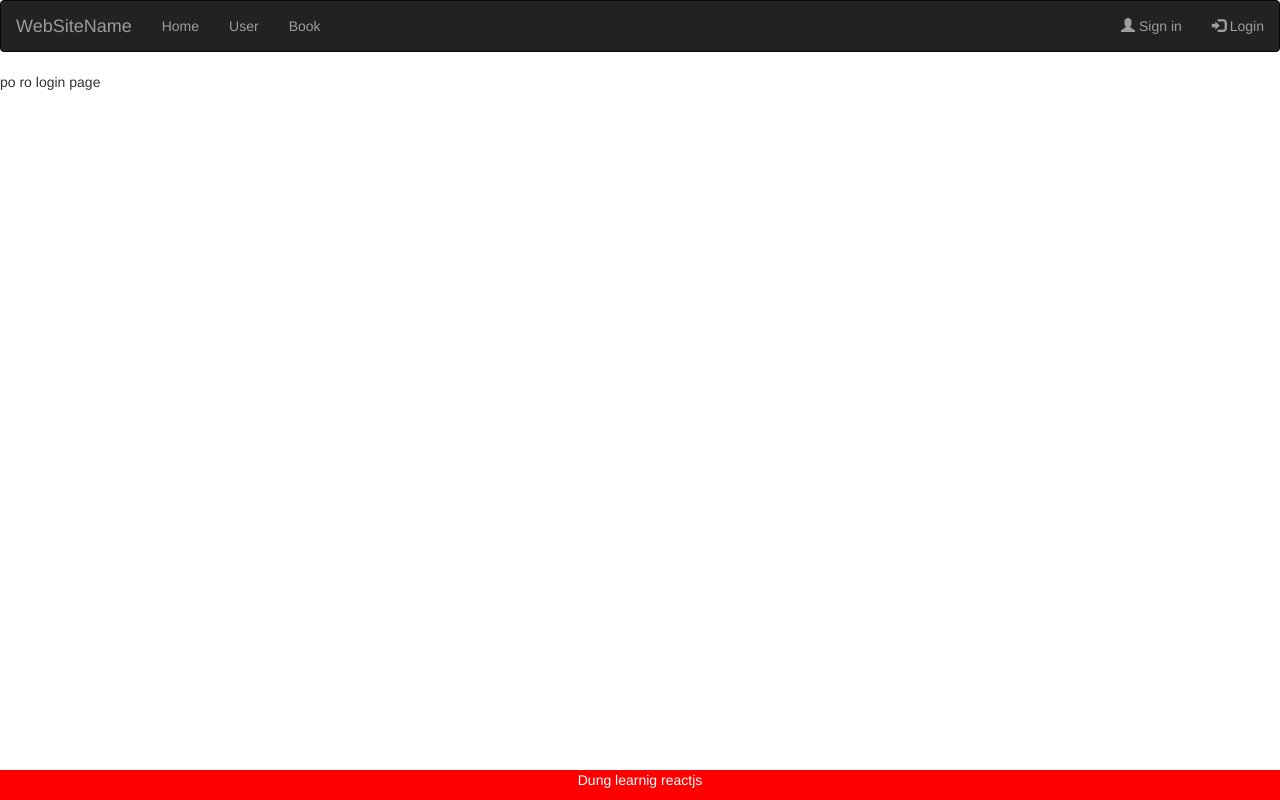
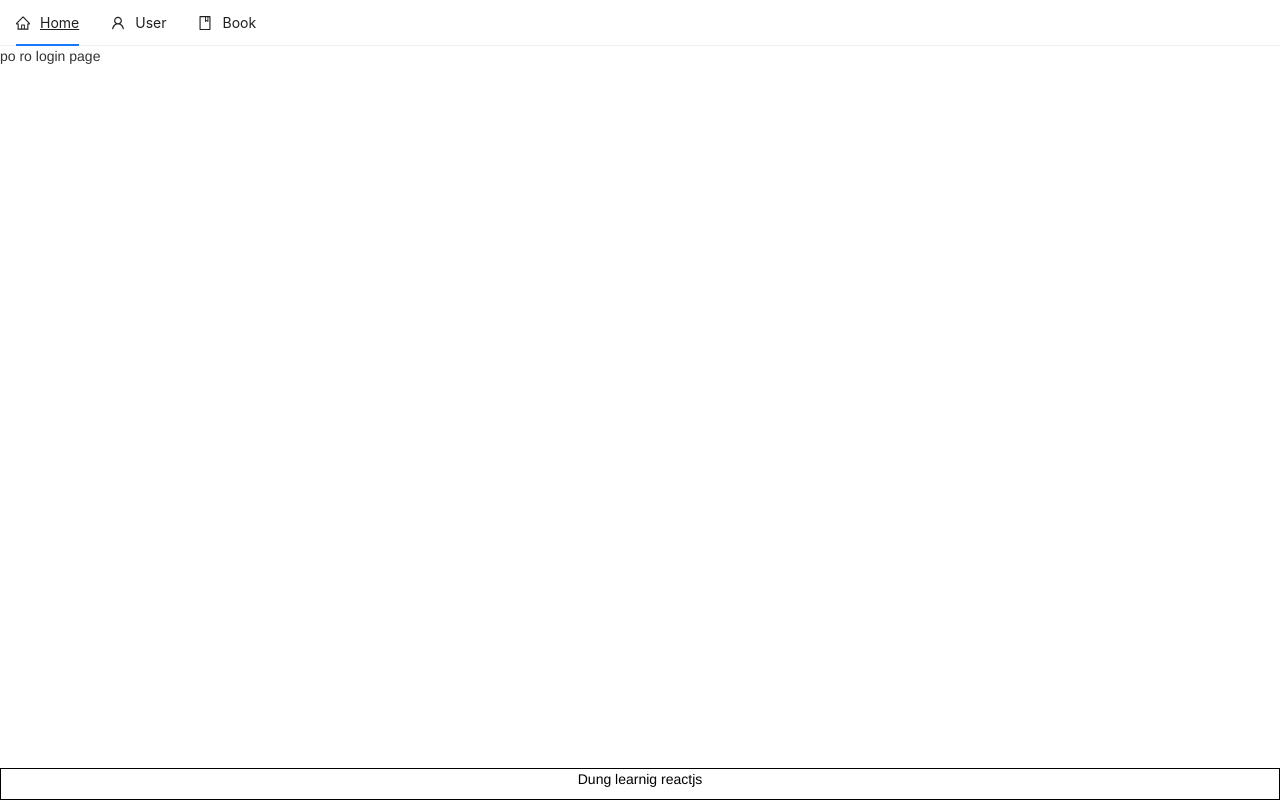
Before and after one commit to HuuDungg/learnReact, a React (Vite) app: page /login in a window 1280 px wide. Built offline with nearby package versions, Linux system fonts and the light colour scheme.

Commit message:
lifting state

```diff
--- a/src/components/layout/footer.jsx
+++ b/src/components/layout/footer.jsx
@@ -2,7 +2,7 @@ const Footer = () =>{
     return(
         <>
             <div className="footer">
-                <p>Dung learnig reactjs</p>
+                <p className="textFooter">Dung learnig reactjs</p>
             </div>
         </>
     )
--- a/src/components/layout/header.jsx
+++ b/src/components/layout/header.jsx
@@ -1,25 +1,33 @@
-import { Link, NavLink } from "react-router-dom"
+import React, { useState } from 'react';
+import { UserOutlined, HomeOutlined, BookOutlined} from '@ant-design/icons';
+import { Menu } from 'antd';
+import { Link } from 'react-router-dom';
 const Header = () =>{
-    return(
-        <>
-            <nav className="navbar navbar-inverse">
-                <div className="container-fluid">
-                    <div className="navbar-header">
-                    <a className="navbar-brand" href="#">WebSiteName</a>
-                    </div>
-                    <ul className="nav navbar-nav">
-                        <li ><NavLink className="active" to='/' >Home</NavLink></li>
-                        <li ><NavLink className="active" to='/users' >User</NavLink></li>
-                        <li ><NavLink className="active" to='/books' >Book</NavLink></li>
-                    </ul>
-                    <ul className="nav navbar-nav navbar-right">
-                        <li><NavLink to='/signin'><span className="glyphicon glyphicon-user"></span> Sign in</NavLink></li>
-                        <li><NavLink to='/login'><span className="glyphicon glyphicon-log-in"></span> Login</NavLink></li>
-                    </ul>
-                </div>
-            </nav>
-        </>
-    )
+    const items = [
+        {
+          label: <Link to={'/'}>Home</Link>,
+          key: 'Home',
+          icon: <HomeOutlined />,
+        },
+        {
+          label: <Link to={'/users'}>User</Link>,
+          key: 'User',
+          icon: <UserOutlined />,
+        },
+        {
+            label: <Link to={'/books'}>Book</Link>,
+            key: 'Book',
+            icon: <BookOutlined />,
+          },
+
+      ];
+
+    const [current, setCurrent] = useState('');
+    const onClick = (e) => {
+        console.log('click ', e);
+        setCurrent(e.key);
+    };
+  return <Menu onClick={onClick} selectedKeys={[current]} mode="horizontal" items={items} />;
 }
 
 export default Header
--- a/src/components/page/users.jsx
+++ b/src/components/page/users.jsx
@@ -1,14 +1,25 @@
-import { Outlet } from 'react-router-dom';
+import { fetchAllUser } from '../../service/api.service';
 import Header from '../layout/header';
 import Footer from '../layout/footer';
 import UserTable from '../user/user.table';
 import UserForm from '../user/user.form';
+import { useEffect, useState } from 'react';
 const UserPage = () =>{
+    const [dataUsers, setDataUsers] = useState([])
+
+    useEffect(() =>{
+        loadUser()
+      },[])
+
+      const loadUser = async() =>{
+        const dat = await fetchAllUser()
+        setDataUsers(dat.data)
+      }
     return(
         <>
             <Header></Header>
-            <UserForm></UserForm>
-            <UserTable></UserTable>
+            <UserForm loadUser={loadUser}></UserForm>
+            <UserTable dataUsers={dataUsers}></UserTable>
             <Footer></Footer>
         </>
     )
--- /dev/null
+++ b/src/components/user/update.userModal.jsx
@@ -0,0 +1,79 @@
+import { Button, Input, notification, Modal } from 'antd';
+import { createUserApi } from '../../service/api.service';
+import { useState } from 'react';
+const UpdateModal = () =>{
+    const [fullName, setFullName] = useState()
+    const [email, setEmail] = useState()
+    const [password, setPassword] = useState("")
+    const [phone, setPhone] = useState("")
+    const [isModalOpen, setIsModalOpen] = useState(false)
+
+    const closeAndRefresh = () =>{
+        setIsModalOpen(false)
+        setFullName("")
+        setEmail("")
+        setPassword("")
+        setPhone("")
+        loadUser()
+       }
+
+    const handleCreate = async () => {
+    const status = await createUserApi(fullName, email, password, phone)
+
+    if(status.data){
+        closeAndRefresh()
+        notification.success({
+            message: "Create successfuly",
+            description: "create ok"
+        })
+    }else{
+        notification.error({
+            message: "Something went wrong",
+            description: JSON.stringify(status)
+        })
+    }
+    console.log(`check status ${JSON.stringify(status)}` )
+    }
+
+    return(
+        <>
+            <Modal title="Form update"
+                open={isModalOpen}
+                onOk={() => handleCreate()}
+                onCancel={() => setIsModalOpen(false)}
+                maskClosable={false}
+                >
+                <div>
+                    <span>Full name</span>
+                    <Input
+                    value={fullName}
+                    onChange={(event) => {setFullName(event.target.value)}}
+                    />
+                </div>
+                <div>
+                    <span>Email</span>
+                    <Input
+                    value={email}
+                    onChange={(event) => {setEmail(event.target.value)}}
+                    />
+                </div>
+                <div>
+                    <span>Password</span>
+                    <Input.Password
+                    value={password}
+                    onChange={(event) => {setPassword(event.target.value)}}
+                    />
+                </div>
+                <div>
+                    <span>Phone number</span>
+                    <Input
+                    value={phone}
+                    onChange={(event) => {setPhone(event.target.value)}}
+                    />
+                </div>
+            </Modal>
+        </>
+    )
+}
+
+export default UpdateModal
--- a/src/components/user/user.form.jsx
+++ b/src/components/user/user.form.jsx
@@ -1,7 +1,7 @@
 import React, { useState } from 'react';
 import { Button, Input, notification, Modal } from 'antd';
 import { createUserApi } from '../../service/api.service';
-const UserForm = () => {
+const UserForm = (props) => {
     const [fullName, setFullName] = useState()
     const [email, setEmail] = useState()
     const [password, setPassword] = useState("")
@@ -10,10 +10,23 @@ const UserForm = () => {
    const handleClickButton = () =>{
         setIsModalOpen(true)
    }
+
+   const {loadUser} = props
+
+   const closeAndRefresh = () =>{
+    setIsModalOpen(false)
+    setFullName("")
+    setEmail("")
+    setPassword("")
+    setPhone("")
+    loadUser()
+   }
+
    const handleCreate = async () => {
     const status = await createUserApi(fullName, email, password, phone)
 
     if(status.data){
+        closeAndRefresh()
      notification.success({
          message: "Create successfuly",
          description: "create ok"
@@ -25,7 +38,6 @@ const UserForm = () => {
      })
     }
     console.log(`check status ${JSON.stringify(status)}` )
-    setIsModalOpen(false)
    }
     return(
         <>
@@ -36,9 +48,10 @@ const UserForm = () => {
             type="primary" htmlType="submit">
                 Create
             </Button>
-            <Modal title="Basic Modal"
+            <Modal title="Form create"
             open={isModalOpen}
             onOk={() => handleCreate()}
+            okText={'Add'}
             onCancel={() => setIsModalOpen(false)}
             maskClosable={false}
             >
--- a/src/components/user/user.table.jsx
+++ b/src/components/user/user.table.jsx
@@ -1,13 +1,18 @@
 import React, { useEffect, useState } from 'react';
 import { Space, Table, Tag } from 'antd';
-import { fetchAllUser } from '../../service/api.service';
-const UserTable = () =>{
-  const [dataUsers, setDataUsers] = useState([])
+import { DeleteOutlined, EditOutlined } from '@ant-design/icons';
+import UpdateModal from './update.userModal';
+const UserTable = (props) =>{
+
+  const {dataUsers} = props
 
   const columns = [
     {
         title: 'ID',
         dataIndex: '_id',
+        render: (_, record) => {
+          return <a href="#">{record._id}</a>
+        }
     },
     {
         title: 'Full name',
@@ -17,23 +22,26 @@ const UserTable = () =>{
         title: 'Email',
         dataIndex: 'email',
     },
+    {
+      title: 'Action',
+      key: 'action',
+      render: (_, record) => (
+        <Space size="middle">
+          <EditOutlined />
+          <DeleteOutlined />
+        </Space>
+      ),
+    },
 ];
 
-  useEffect(() =>{
-    loadUser()
-  },[])
 
-  const loadUser = async() =>{
-    const dat = await fetchAllUser()
-    console.log("this is data ", dat)
-    setDataUsers(dat.data)
-  }
 
-  // loadUser()
-
-  // console.log("test data ", JSON.stringify(fetchAllUser()))
-
-  return <Table columns={columns} dataSource={dataUsers} rowKey={'_id'} />;
+  return (
+    <>
+      <Table columns={columns} dataSource={dataUsers} rowKey={'_id'} />
+      <UpdateModal/>
+    </>
+  )
 }
 
 export default UserTable
--- a/src/main.jsx
+++ b/src/main.jsx
@@ -25,10 +25,6 @@ const router = createBrowserRouter([
     element: <BookPage></BookPage>
   },
   {
-    index: true,
-    element: <UserPage></UserPage>
-  },
-  {
     path: "/login",
     element: <LoginPage/>
   },
--- a/src/style/main.css
+++ b/src/style/main.css
@@ -3,7 +3,12 @@
     left: 0;
     bottom: 0;
     width: 100%;
-    background-color: red;
+    background-color: rgb(255, 255, 255);
     color: white;
     text-align: center;
+    border: 1px solid black;
  }
+
+ .textFooter{
+    color: black;
+ }
```
